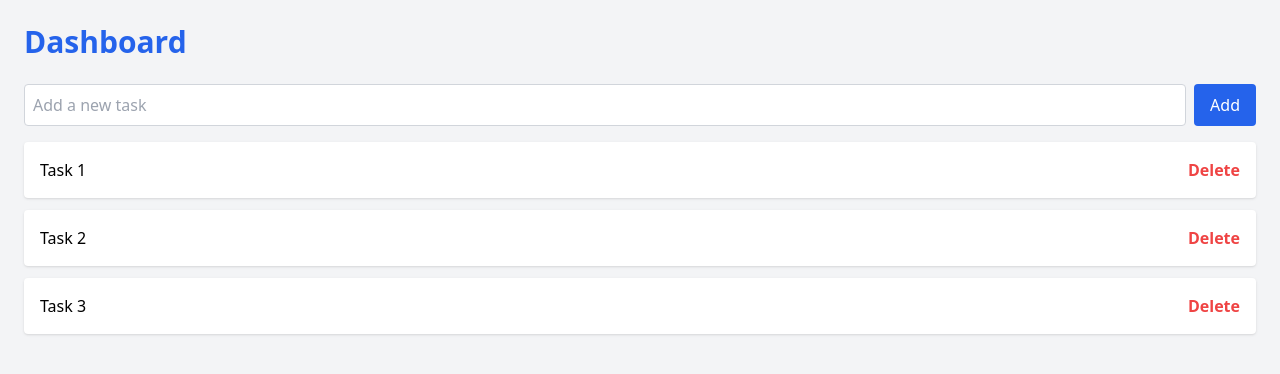
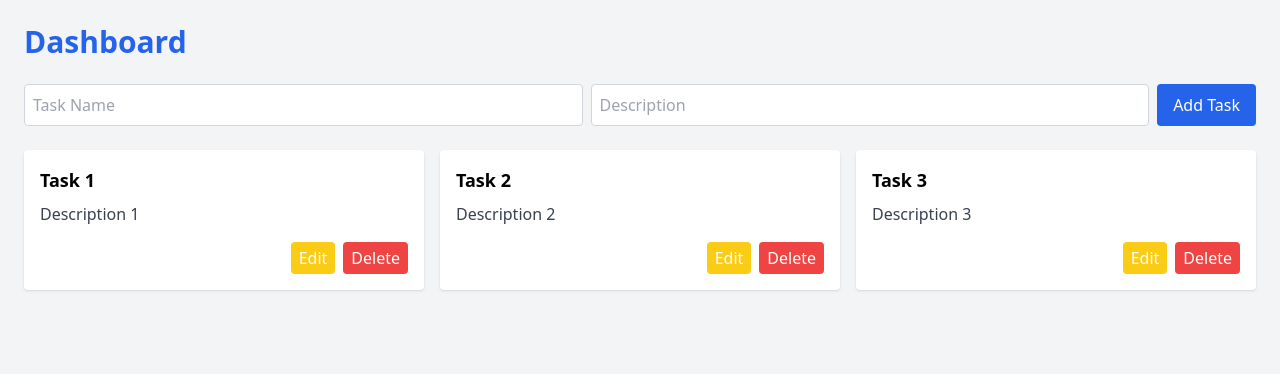
Before and after one commit to w53434129-cmyk/task-manager-app, a Next.js app in the folder frontend/: page /dashboard in a window 1280 px wide. Shown: the top 374 px of the page. Built offline with nearby package versions, Linux system fonts and the light colour scheme.

Commit message:
Update TaskList.js

```diff
--- a/frontend/src/components/TaskList.js
+++ b/frontend/src/components/TaskList.js
@@ -3,22 +3,23 @@ import { useState } from "react";
 export default function TaskList() {
   // State for tasks
   const [tasks, setTasks] = useState([
-    { id: 1, title: "Task 1" },
-    { id: 2, title: "Task 2" },
-    { id: 3, title: "Task 3" },
+    // Initial tasks (optional)
+    { id: 1, title: "Task 1", description: "Description 1" },
+    { id: 2, title: "Task 2", description: "Description 2" },
+    { id: 3, title: "Task 3", description: "Description 3" },
   ]);
 
   // State for new task input
-  const [newTask, setNewTask] = useState("");
+  const [newTask, setNewTask] = useState({ title: "", description: "" });
 
   // Add new task
   const addTask = () => {
-    if (!newTask.trim()) return;
+    if (!newTask.title.trim()) return;
     setTasks([
       ...tasks,
-      { id: Date.now(), title: newTask.trim() }, // unique id
+      { id: Date.now(), title: newTask.title.trim(), description: newTask.description.trim() },
     ]);
-    setNewTask(""); // clear input
+    setNewTask({ title: "", description: "" }); // clear inputs
   };
 
   // Delete task
@@ -26,71 +27,80 @@ export default function TaskList() {
     setTasks(tasks.filter((task) => task.id !== id));
   };
 
-  // Edit task
-  const editTask = (id, updatedTitle) => {
-    setTasks(
-      tasks.map((task) => (task.id === id ? { ...task, title: updatedTitle } : task))
-    );
+  // Update task
+  const updateTask = (id, updatedTask) => {
+    setTasks(tasks.map((task) => (task.id === id ? { ...task, ...updatedTask } : task)));
   };
 
   return (
     <div>
-      {/* Input for new task */}
-      <div className="mb-4 flex gap-2">
+      {/* Add new task form */}
+      <div className="mb-6 flex flex-col md:flex-row gap-2">
         <input
           type="text"
-          value={newTask}
-          onChange={(e) => setNewTask(e.target.value)}
-          placeholder="Add a new task"
+          value={newTask.title}
+          onChange={(e) => setNewTask({ ...newTask, title: e.target.value })}
+          placeholder="Task Name"
+          className="flex-1 p-2 border border-gray-300 rounded"
+        />
+        <input
+          type="text"
+          value={newTask.description}
+          onChange={(e) => setNewTask({ ...newTask, description: e.target.value })}
+          placeholder="Description"
           className="flex-1 p-2 border border-gray-300 rounded"
         />
         <button
           onClick={addTask}
           className="bg-blue-600 text-white px-4 py-2 rounded hover:bg-blue-700"
         >
-          Add
+          Add Task
         </button>
       </div>
 
-      {/* Task list */}
-      <ul className="space-y-3">
+      {/* Task cards grid (3 per row) */}
+      <div className="grid grid-cols-1 sm:grid-cols-2 lg:grid-cols-3 gap-4">
         {tasks.map((task) => (
-          <li
+          <TaskCard
             key={task.id}
-            className="flex items-center justify-between p-4 bg-white rounded shadow hover:bg-gray-50 transition"
-          >
-            <EditableTask task={task} editTask={editTask} />
-            <button
-              onClick={() => deleteTask(task.id)}
-              className="ml-4 text-red-500 hover:text-red-700 font-bold"
-            >
-              Delete
-            </button>
-          </li>
+            task={task}
+            deleteTask={deleteTask}
+            updateTask={updateTask}
+          />
         ))}
-      </ul>
+      </div>
     </div>
   );
 }
 
-// Component to edit task inline
-function EditableTask({ task, editTask }) {
+// Individual task card component
+function TaskCard({ task, deleteTask, updateTask }) {
   const [isEditing, setIsEditing] = useState(false);
-  const [title, setTitle] = useState(task.title);
+  const [editedTask, setEditedTask] = useState({ title: task.title, description: task.description });
 
   const save = () => {
-    editTask(task.id, title);
+    if (!editedTask.title.trim()) return;
+    updateTask(task.id, editedTask);
     setIsEditing(false);
   };
 
-  return isEditing ? (
-    <div className="flex gap-2 flex-1">
+  return (
+    <div className="bg-white p-4 rounded shadow hover:shadow-lg transition">
+      {isEditing ? (
+        <div className="flex flex-col gap-2">
           <input
             type="text"
-        value={title}
-        onChange={(e) => setTitle(e.target.value)}
-        className="flex-1 p-1 border border-gray-300 rounded"
+            value={editedTask.title}
+            onChange={(e) => setEditedTask({ ...editedTask, title: e.target.value })}
+            className="p-2 border border-gray-300 rounded"
           />
+          <input
+            type="text"
+            value={editedTask.description}
+            onChange={(e) => setEditedTask({ ...editedTask, description: e.target.value })}
+            className="p-2 border border-gray-300 rounded"
+          />
+          <div className="flex gap-2">
             <button
               onClick={save}
               className="bg-green-500 text-white px-2 py-1 rounded hover:bg-green-600"
@@ -104,9 +114,27 @@ function EditableTask({ task, editTask }) {
               Cancel
             </button>
           </div>
+        </div>
       ) : (
-    <span onDoubleClick={() => setIsEditing(true)} className="flex-1 cursor-pointer">
-      {task.title}
-    </span>
+        <div>
+          <h2 className="font-bold text-lg mb-2">{task.title}</h2>
+          <p className="text-gray-700 mb-4">{task.description}</p>
+          <div className="flex justify-end gap-2">
+            <button
+              onClick={() => setIsEditing(true)}
+              className="bg-yellow-400 px-2 py-1 rounded hover:bg-yellow-500 text-white"
+            >
+              Edit
+            </button>
+            <button
+              onClick={() => deleteTask(task.id)}
+              className="bg-red-500 px-2 py-1 rounded hover:bg-red-600 text-white"
+            >
+              Delete
+            </button>
+          </div>
+        </div>
+      )}
+    </div>
   );
 }
```
Lines whose indentation alone changed are shown as unchanged.
